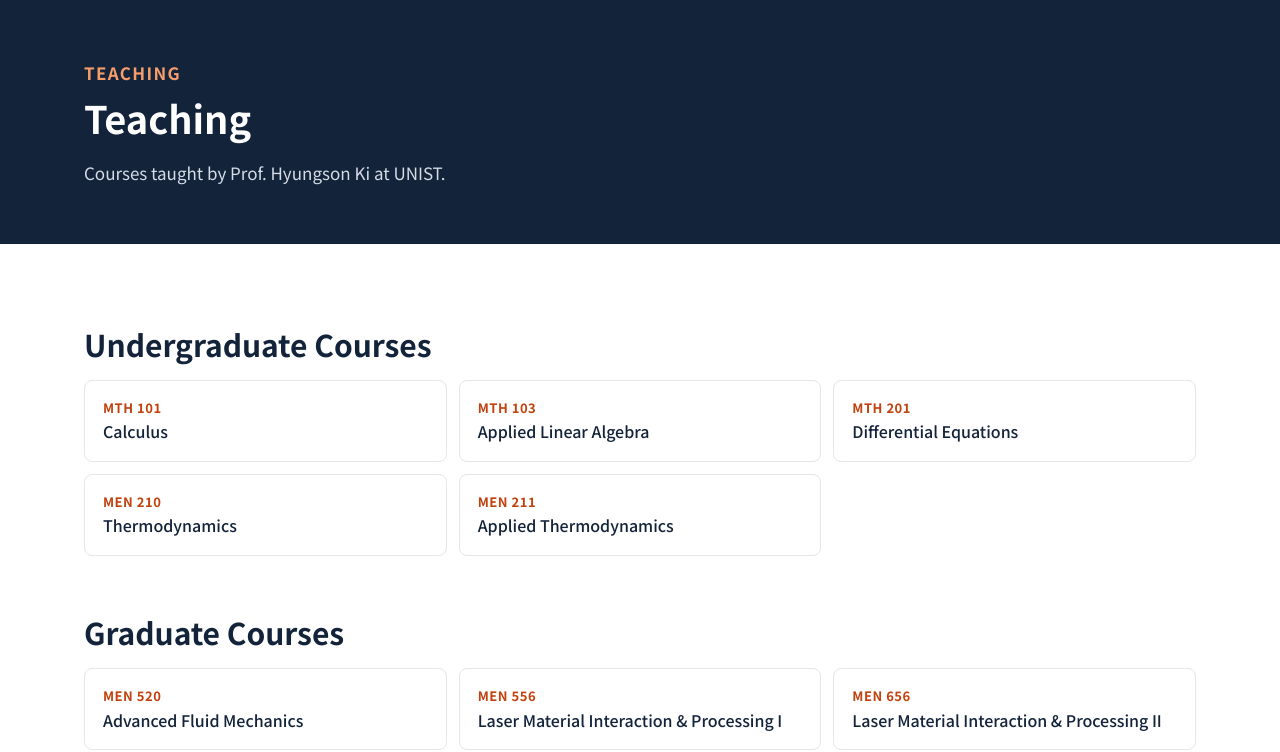
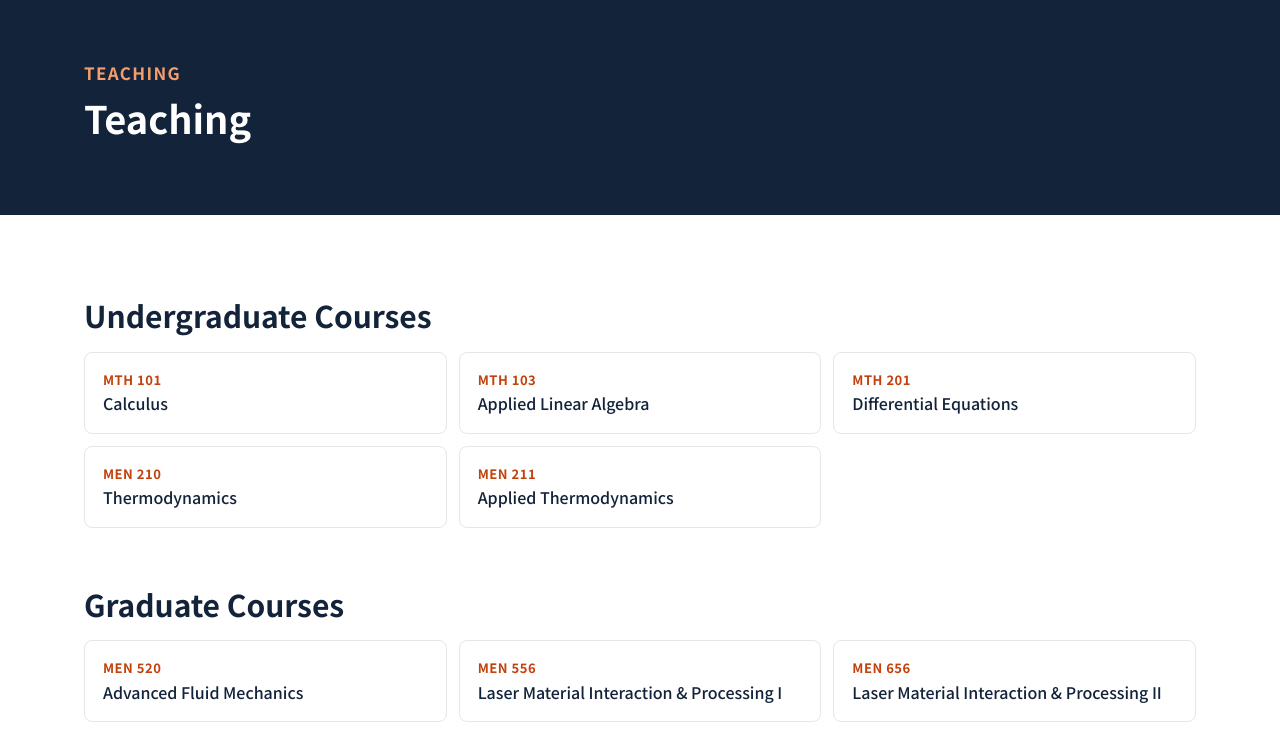
Before and after one commit to houseofdavid1/houseofdavid1.github.io, a plain HTML site: page teaching.html in a window 1280 px wide. Shown: the part 75-827 px from the top of the page. Drawn offline with Linux system fonts and the light colour scheme.

Commit message:
Teaching: remove subtitle line
Co-Authored-By: Claude Opus 5.5 <noreply@anthropic.com>
Claude-Session: https://claude.ai/code/session_0193FsCwCBU5TNaPgPqdxirM

```diff
--- a/teaching.html
+++ b/teaching.html
@@ -32,7 +32,6 @@
     <div class="wrap">
       <p class="eyebrow" style="color: var(--accent-light);">TEACHING</p>
       <h1>Teaching</h1>
-      <p>Courses taught by Prof. Hyungson Ki at UNIST.</p>
     </div>
   </section>
 
```
